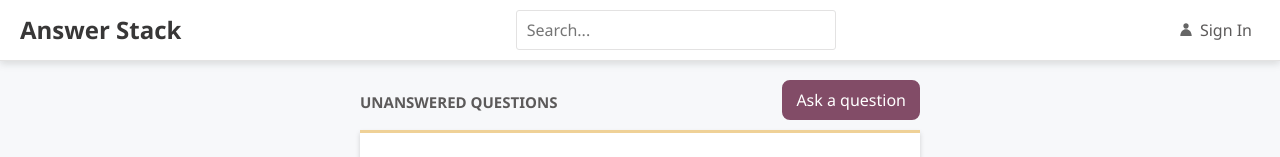
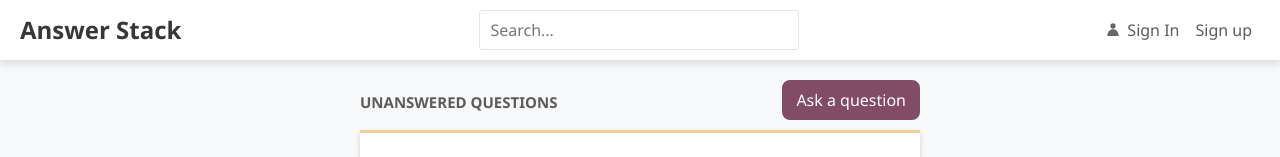
Before and after one commit to ikembakwem/answer-stack, a React (Vite) app: page / in a window 1280 px wide. Shown: the top 157 px of the page. Built offline with nearby package versions, Linux system fonts and the light colour scheme.

Commit message:
Optimized SeachBox NavLink and Buttons component

```diff
--- a/src/Styles.ts
+++ b/src/Styles.ts
@@ -14,25 +14,3 @@ export const accent2 = "#efd197";
 export const fontfamily =
   "'Segoe UI', 'Helvetica Neue', 'sans-serif'";
 export const fontSize = "16px";
-
-export const PrimaryButton = styled.button`
-  background-color: ${primary2};
-  border: 2px solid ${primary2};
-  border-radius: 8px;
-  font-family: ${fontfamily};
-  font-size: ${fontSize};
-  padding: 6px 12px;
-  height: 40px;
-  color: #fff;
-  cursor: pointer;
-  :hover {
-    background-color: ${primary1};
-  }
-  :focus {
-    outline-color: ${primary2};
-  }
-  :disabled {
-    opacity: 0.5;
-    cursor: not-allowed;
-  }
-`;
--- /dev/null
+++ b/src/ui/components/Buttons.tsx
@@ -0,0 +1,50 @@
+import { ComponentProps, FC, ReactNode } from "react";
+import styled from "@emotion/styled";
+import {
+  fontSize,
+  fontfamily,
+  primary1,
+  primary2,
+} from "../../Styles";
+
+interface ButtonProps extends ComponentProps<"button"> {
+  children?: ReactNode;
+  loading?: boolean;
+  disabled?: boolean;
+}
+
+export const Button: FC<ButtonProps> = ({
+  disabled,
+  loading,
+  children,
+  ...props
+}) => (
+  <ButtonStyles
+    disabled={disabled || loading}
+    {...props}
+  >
+    {children}
+  </ButtonStyles>
+);
+
+const ButtonStyles = styled.button`
+  background-color: ${primary2};
+  border: 2px solid ${primary2};
+  border-radius: 8px;
+  font-family: ${fontfamily};
+  font-size: ${fontSize};
+  padding: 6px 12px;
+  height: 40px;
+  color: #fff;
+  cursor: pointer;
+  :hover {
+    background-color: ${primary1};
+  }
+  :focus {
+    outline-color: ${primary2};
+  }
+  :disabled {
+    opacity: 0.5;
+    cursor: not-allowed;
+  }
+`;
--- a/src/ui/components/Header.tsx
+++ b/src/ui/components/Header.tsx
@@ -15,18 +15,17 @@ export const Header = () => {
     <Wrapper>
       <LogoLink href="./">Answer Stack</LogoLink>
       <SearchContainer>
-        <SearchBox>
-          <input
-            type="text"
-            placeholder="Search..."
-            onChange={handleSearchInput}
-          />
-        </SearchBox>
+        <SearchBox
+          type="text"
+          placeholder="Search..."
+          onChange={handleSearchInput}
+        />
       </SearchContainer>
 
       <NavLink label="Sign In" url="/signin">
         <UserIcon></UserIcon>
       </NavLink>
+      <NavLink label="Sign up" url="/register" />
     </Wrapper>
   );
 };
--- a/src/ui/components/Links.tsx
+++ b/src/ui/components/Links.tsx
@@ -1,5 +1,10 @@
 import styled from "@emotion/styled";
-import { FC, ReactNode } from "react";
+import {
+  ComponentProps,
+  FC,
+  ReactNode,
+  forwardRef,
+} from "react";
 import {
   fontSize,
   fontfamily,
@@ -8,24 +13,25 @@ import {
   gray5,
 } from "../../Styles";
 
-interface Props {
+interface LinkProps extends ComponentProps<"a"> {
   url: string;
   children?: ReactNode;
-  label: string;
+  label?: string;
 }
 
-export const NavLink: FC<Props> = ({
+export const NavLink: FC<LinkProps> = ({
   url,
   children,
   label,
+  ...props
 }) => (
-  <Wrapper href={url}>
+  <LinkStyles href={url} {...props}>
     {children}
     <span>{label}</span>
-  </Wrapper>
+  </LinkStyles>
 );
 
-const Wrapper = styled.a`
+const LinkStyles = styled.a`
   font-family: ${fontfamily};
   font-size: ${fontSize};
   background-color: transparent;
--- a/src/ui/components/SearchBox.tsx
+++ b/src/ui/components/SearchBox.tsx
@@ -5,18 +5,15 @@ import {
   gray2,
   gray5,
 } from "../../Styles";
-import { ReactNode, FC } from "react";
+import { FC, ComponentProps } from "react";
 
-interface Props {
-  children: ReactNode;
-}
+interface InputProps extends ComponentProps<"input"> {}
 
-export const SearchBox: FC<Props> = ({ children }) => (
-  <Wrapper>{children}</Wrapper>
-);
+export const SearchBox: FC<InputProps> = ({
+  ...props
+}) => <InputStyles {...props} />;
 
-const Wrapper = styled.div`
-  input {
+const InputStyles = styled.input`
   font-family: ${fontfamily};
   font-size: ${fontSize};
   padding: 8px 10px;
@@ -29,5 +26,4 @@ const Wrapper = styled.div`
   :focus {
     outline-color: ${gray5};
   }
-  }
 `;
--- a/src/ui/pages/HomePage.tsx
+++ b/src/ui/pages/HomePage.tsx
@@ -7,7 +7,7 @@ import { Page } from "./Page";
 import { PageTitle } from "../components/PageTitle";
 import { useEffect, useState } from "react";
 import styled from "@emotion/styled";
-import { PrimaryButton } from "../../Styles";
+import { Button } from "../components/Buttons";
 
 export const HomePage = () => {
   const [questions, setQuestions] = useState<
@@ -36,9 +36,9 @@ export const HomePage = () => {
     <Page>
       <Container>
         <PageTitle>Unanswered Questions</PageTitle>
-        <PrimaryButton onClick={handleAskQuestion}>
+        <Button onClick={handleAskQuestion}>
           Ask a question
-        </PrimaryButton>
+        </Button>
       </Container>
       {questionsLoading ? (
         <div>Loading...</div>
```
Lines whose indentation alone changed are shown as unchanged.
